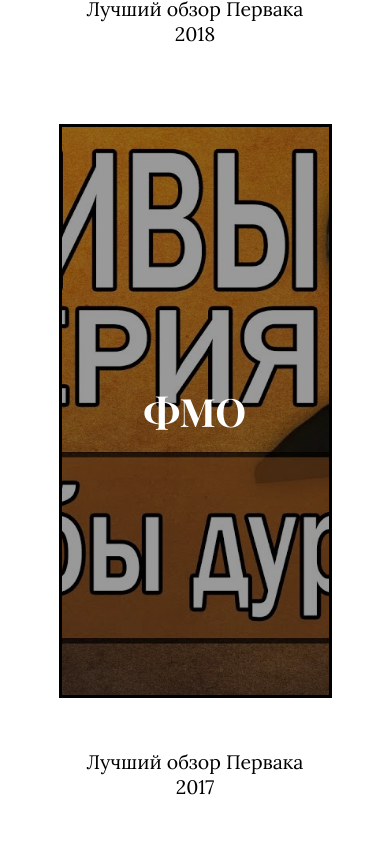
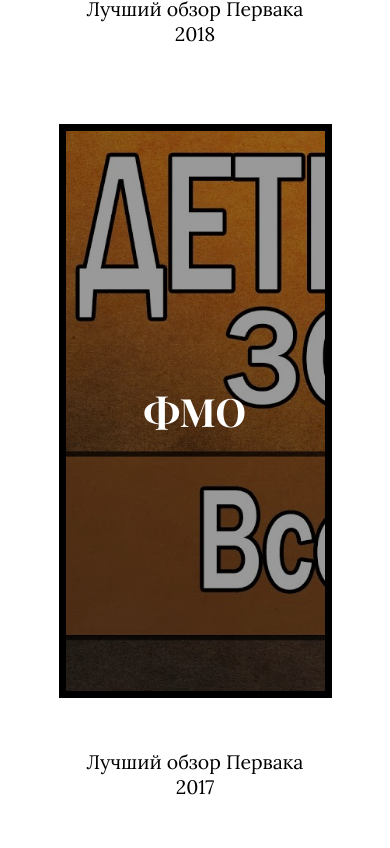
Before and after one commit to Subwan/p_site, a React (Create React App) app: page / in a window 390 px wide. Shown: the part 2376-3224 px from the top of the page. Built offline with nearby package versions, Linux system fonts and the light colour scheme.

Commit message:
Адаптив для двух блоков.

```diff
--- a/src/components/MainPage/MainSection/SectionOfCourage/style.scss
+++ b/src/components/MainPage/MainSection/SectionOfCourage/style.scss
@@ -1,5 +1,6 @@
+$media-width: 1030px;
+
 .section-of-courage__container {
-  width: 100%;
   padding: 0;
   margin: 0;
   list-style: none;
@@ -20,7 +21,7 @@
   }
 
   .section-of-coureage__item-button {
-    width: 500px;
+    width: 30%;
     height: 100px;
     font-family: 'Lora', serif;
     font-size: 20px;
@@ -79,3 +80,25 @@
     transform: translate(0);
   }
 }
+
+@media screen and (max-width: $media-width) {
+  .section-of-courage__container {
+    .section-of-courage__item-container {
+      height: 200px;
+    }
+    .section-of-courage__item-container_right {
+      justify-content: center;
+    }
+
+    .section-of-courage__item-container_left {
+      justify-content: center;
+    }
+
+    .section-of-coureage__item-button {
+      width: 50%;
+      border: 2vw solid #000000;
+      font-size: 14px;
+      margin: 0 0;
+    }
+  }
+}
--- a/src/components/MainPage/MainSection/SectionOfWisdom/style.scss
+++ b/src/components/MainPage/MainSection/SectionOfWisdom/style.scss
@@ -35,6 +35,7 @@ $media-width: 1030px;
       width: 100%;
       height: 15vw;
       border: 1vw solid #000000;
+      background-color: #000000;
       overflow: hidden;
       position: relative;
 
@@ -107,11 +108,19 @@ $media-width: 1030px;
 
       .section-of-wisdom-item__img-block {
         height: 85%;
+        border: 2vw solid #000000;
+
+        .section-of-wisdom-item__img {
+          margin-left: 0;
+        }
+
+        .section-of-wisdom-item__img_2017 {
+          margin-left: 0;
+        }
 
         .section-of-wisdom-item__img-text {
           font-size: 10vw;
         }
-
       }
 
       .section-of-wisdom-item__text {
```
